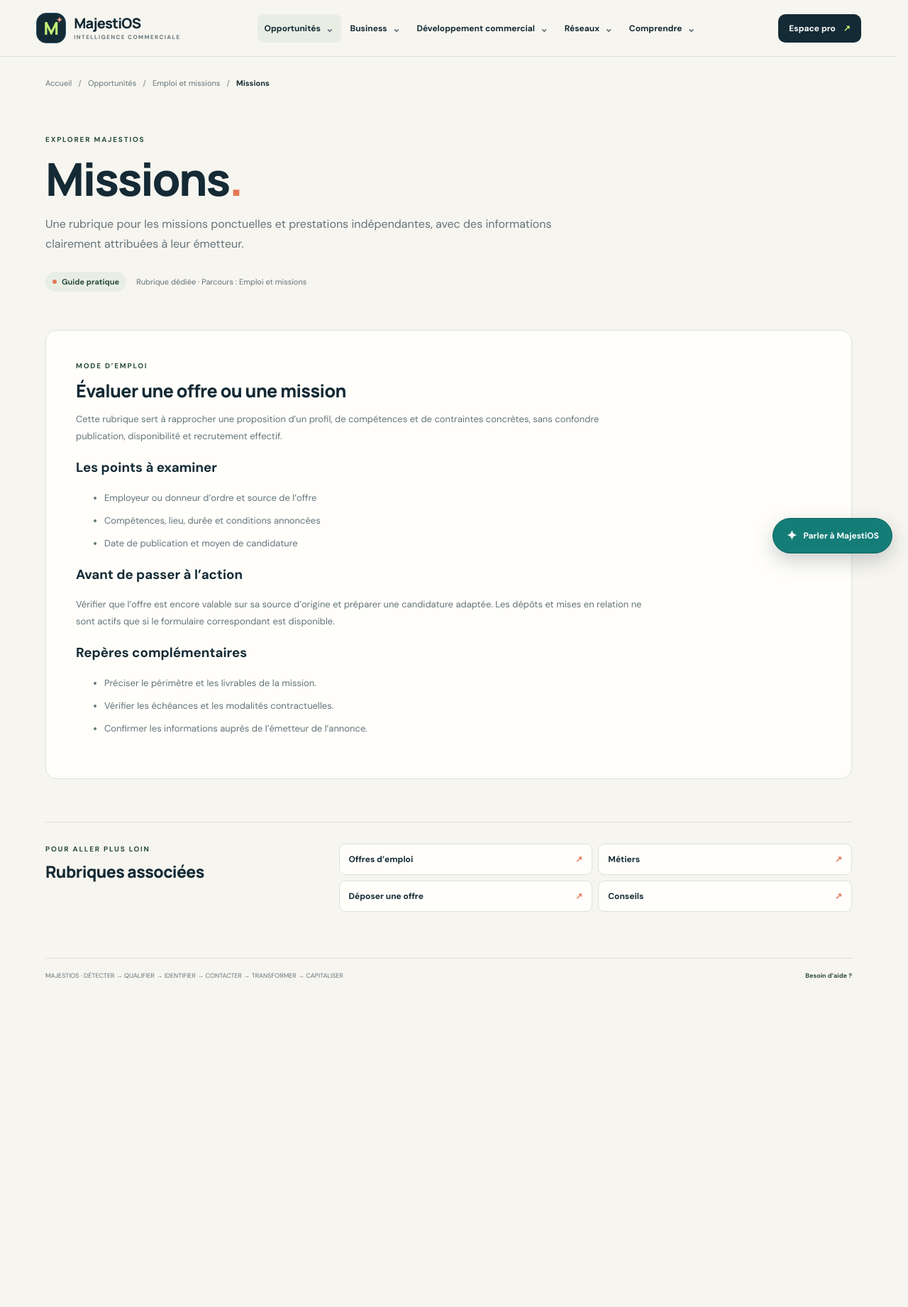
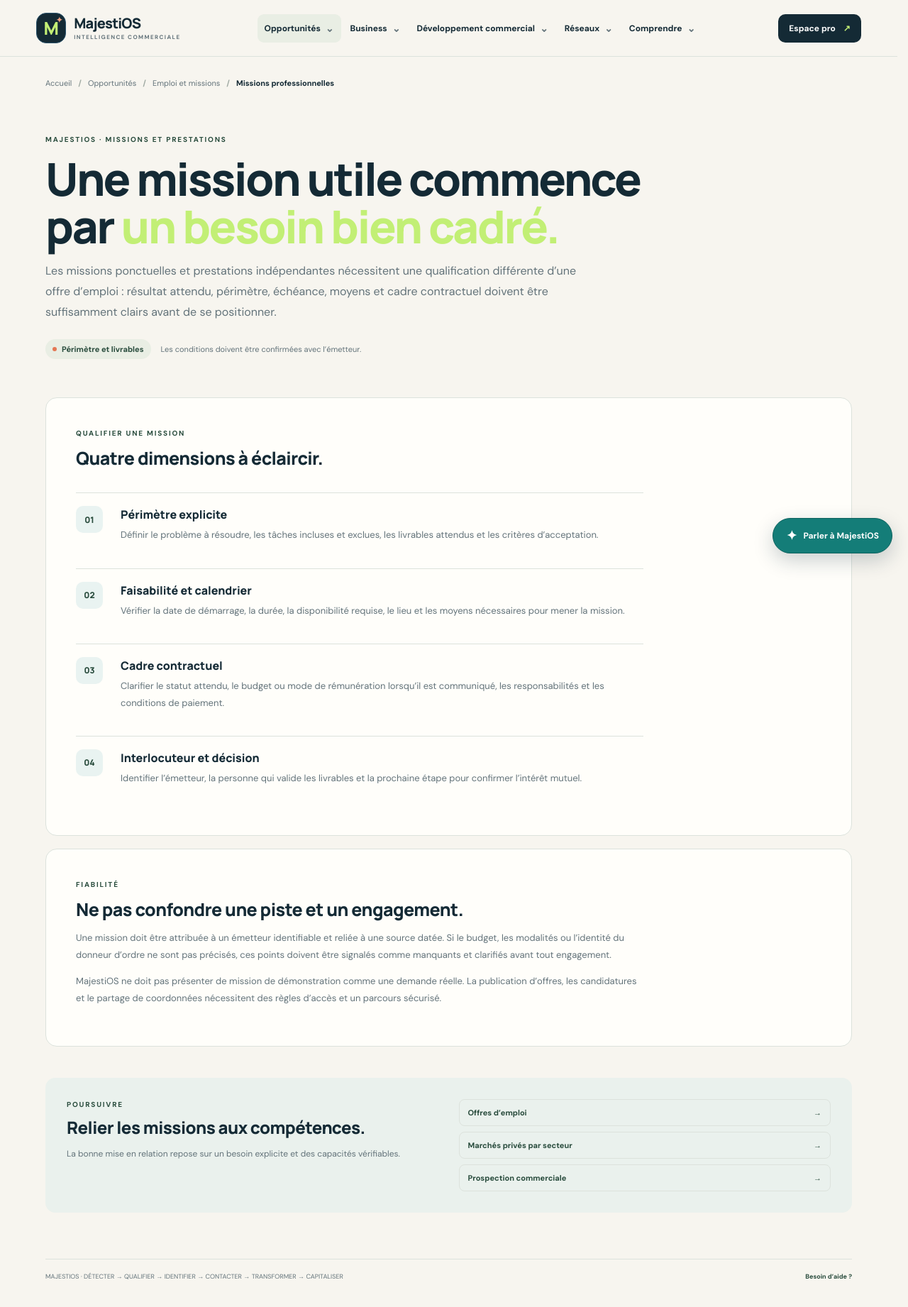
Before and after one commit to Chexpeer/Majestios, a Next.js app: page /opportunites/emploi/missions in a window 1280 px wide. Shown: the top 1842 px of the page at 71% size. Before the commit the page ends 1431 px from the top, so only its background shows below. Built offline with nearby package versions, Linux system fonts and the light colour scheme.

Commit message:
Distinguer la qualification des missions professionnelles

```diff
--- a/src/app/opportunites/emploi/missions/page.tsx
+++ b/src/app/opportunites/emploi/missions/page.tsx
@@ -1,7 +1,25 @@
-import SiteHub from "@/components/site-hub";
+import Link from "next/link";
+import PublicHeader from "@/components/public-header";
 
-export const metadata = { title: "Missions professionnelles — MajestiOS", description: "Une rubrique pour les missions ponctuelles et prestations indépendantes, avec des informations clairement attribuées à leur émetteur." };
+export const metadata = {
+  title: "Missions professionnelles — MajestiOS",
+  description: "Qualifier les missions ponctuelles et prestations indépendantes selon le périmètre, les livrables, le calendrier et les conditions contractuelles."
+};
 
-export default function Page() {
-  return <SiteHub pathname="/opportunites/emploi/missions" intro="Une rubrique pour les missions ponctuelles et prestations indépendantes, avec des informations clairement attribuées à leur émetteur." checklist={["Préciser le périmètre et les livrables de la mission.","Vérifier les échéances et les modalités contractuelles.","Confirmer les informations auprès de l’émetteur de l’annonce."]} />;
+const checks = [
+  { title: "Périmètre explicite", text: "Définir le problème à résoudre, les tâches incluses et exclues, les livrables attendus et les critères d’acceptation." },
+  { title: "Faisabilité et calendrier", text: "Vérifier la date de démarrage, la durée, la disponibilité requise, le lieu et les moyens nécessaires pour mener la mission." },
+  { title: "Cadre contractuel", text: "Clarifier le statut attendu, le budget ou mode de rémunération lorsqu’il est communiqué, les responsabilités et les conditions de paiement." },
+  { title: "Interlocuteur et décision", text: "Identifier l’émetteur, la personne qui valide les livrables et la prochaine étape pour confirmer l’intérêt mutuel." }
+];
+
+export default function MissionsProfessionnellesPage() {
+  return <main className="site-page"><PublicHeader /><div className="page-container">
+    <nav className="breadcrumbs" aria-label="Fil d’Ariane"><Link href="/">Accueil</Link><span><b>/</b><Link href="/opportunites">Opportunités</Link></span><span><b>/</b><Link href="/opportunites/emploi">Emploi et missions</Link></span><span><b>/</b><strong>Missions professionnelles</strong></span></nav>
+    <section className="page-hero bodacc-hero"><span className="eyebrow">MAJESTIOS · MISSIONS ET PRESTATIONS</span><h1>Une mission utile commence par <span>un besoin bien cadré.</span></h1><p>Les missions ponctuelles et prestations indépendantes nécessitent une qualification différente d’une offre d’emploi : résultat attendu, périmètre, échéance, moyens et cadre contractuel doivent être suffisamment clairs avant de se positionner.</p><div className="page-hero-meta"><span className="status-chip"><i />Périmètre et livrables</span><span>Les conditions doivent être confirmées avec l’émetteur.</span></div></section>
+    <section className="content-panel"><span className="eyebrow">QUALIFIER UNE MISSION</span><h2>Quatre dimensions à éclaircir.</h2><ol className="bodacc-steps">{checks.map((item,index)=><li key={item.title}><span>{String(index+1).padStart(2,"0")}</span><div><h3>{item.title}</h3><p>{item.text}</p></div></li>)}</ol></section>
+    <section className="content-panel"><span className="eyebrow">FIABILITÉ</span><h2>Ne pas confondre une piste et un engagement.</h2><p>Une mission doit être attribuée à un émetteur identifiable et reliée à une source datée. Si le budget, les modalités ou l’identité du donneur d’ordre ne sont pas précisés, ces points doivent être signalés comme manquants et clarifiés avant tout engagement.</p><p>MajestiOS ne doit pas présenter de mission de démonstration comme une demande réelle. La publication d’offres, les candidatures et le partage de coordonnées nécessitent des règles d’accès et un parcours sécurisé.</p></section>
+    <section className="bodacc-next-actions"><div><span className="eyebrow">POURSUIVRE</span><h2>Relier les missions aux compétences.</h2><p>La bonne mise en relation repose sur un besoin explicite et des capacités vérifiables.</p></div><div className="bodacc-next-links"><Link href="/opportunites/emploi/offres">Offres d’emploi <span>→</span></Link><Link href="/opportunites/marches-prives/secteur">Marchés privés par secteur <span>→</span></Link><Link href="/developpement-commercial/prospection">Prospection commerciale <span>→</span></Link></div></section>
+    <footer className="page-footer"><span>MAJESTIOS · DÉTECTER → QUALIFIER → IDENTIFIER → CONTACTER → TRANSFORMER → CAPITALISER</span><Link href="/faq">Besoin d’aide ?</Link></footer>
+  </div></main>;
 }
```
